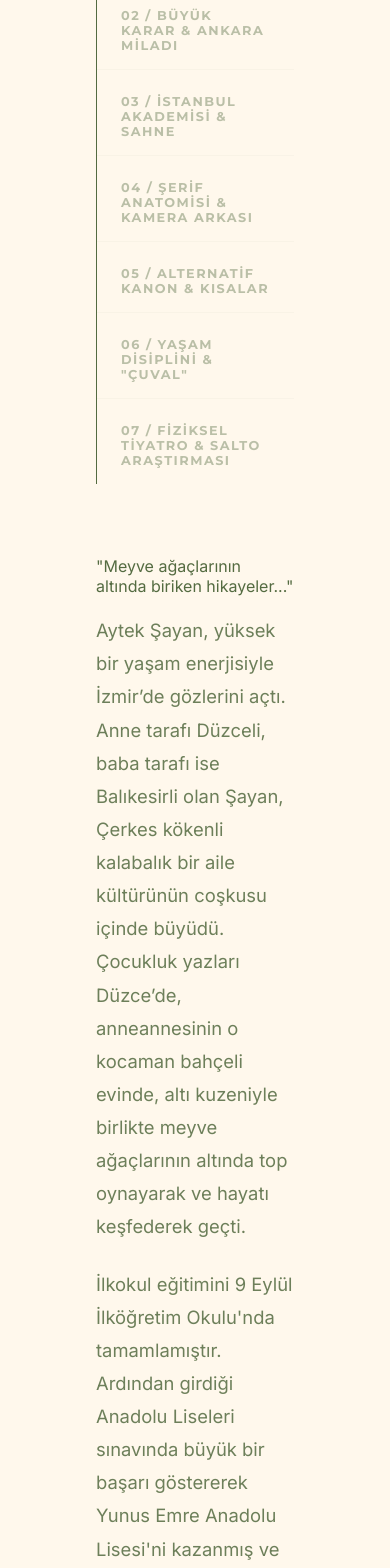
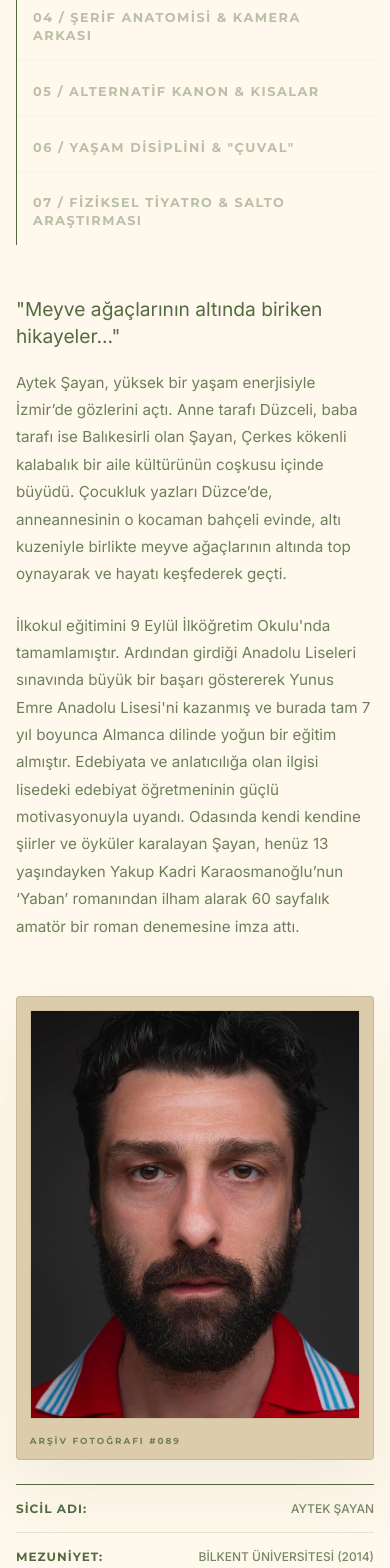
Before and after one commit to ebru1967/oyuncu-fan-projesi, a React (Vite) app: page /biyografi in a window 390 px wide. Shown: the part 420-1988 px from the top of the page. Built offline with nearby package versions, Linux system fonts and the light colour scheme.

Commit message:
Mobil tasarım tasiyici hataları yw.

```diff
--- a/src/App.css
+++ b/src/App.css
@@ -1709,10 +1709,16 @@
   }
 
 /* BIO */
+.bio-editorial-section{
+  padding: 1.5rem 1rem !important;
+  min-height: auto;
+}
+
 .bio-grid-container{
   display:flex;
   flex-direction:column;
   gap:2rem;
+  width:100%;
 }
 
 .bio-left-content{
@@ -1726,28 +1732,86 @@
   align-items:center;
 }
 
-.sidebar-canvas-frame{
-  max-width:280px;
-  width:100%;
-  margin:0 auto;
-}
-
 .bio-main-title{
   font-size:2rem !important;
+  line-height:1.1;
+  margin-bottom:1.5rem;
 }
 
 .bio-index-nav{
   display:flex;
   flex-direction:column;
   gap:.5rem;
+  margin-bottom:2rem;
 }
 
 .index-link{
   width:100%;
   font-size:.8rem;
   text-align:left;
-}
-
+  white-space:normal;
+  line-height:1.4;
+  padding:.9rem 1rem;
+}
+
+/* BIO TEXT */
+.bio-editorial-body{
+  width:100%;
+  min-height:auto;
+}
+
+.editorial-page-content{
+  width:100%;
+}
+
+.editorial-bio-paragraph{
+  font-size:.95rem !important;
+  line-height:1.8 !important;
+  text-align:left;
+  word-break:normal !important;
+  overflow-wrap:break-word;
+  max-width:100%;
+}
+
+.bio-handwritten{
+  font-size:1.2rem !important;
+  line-height:1.4;
+}
+
+.sidebar-canvas-frame{
+  width:100%;
+  max-width:260px;
+  height:auto;
+  margin:0 auto;
+  padding:.8rem;
+}
+
+.sidebar-canvas-frame img{
+  width:100%;
+  height:auto;
+  display:block;
+}
+
+.dossier-spec-box{
+  width:100%;
+  max-width:320px;
+}
+
+.spec-row{
+  gap:.75rem;
+}
+
+.spec-label,
+.spec-value{
+  font-size:.75rem;
+}
+.bio-editorial-wrapper{
+  overflow-x:hidden;
+}
+
+.bio-grid-container *{
+  max-width:100%;
+}
   /* CHRONICLE */
   .chronicle-row{
     grid-template-columns:1fr !important;
```
Lines whose indentation alone changed are shown as unchanged.
